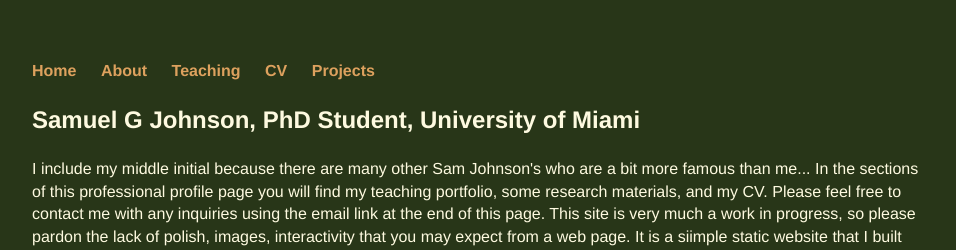
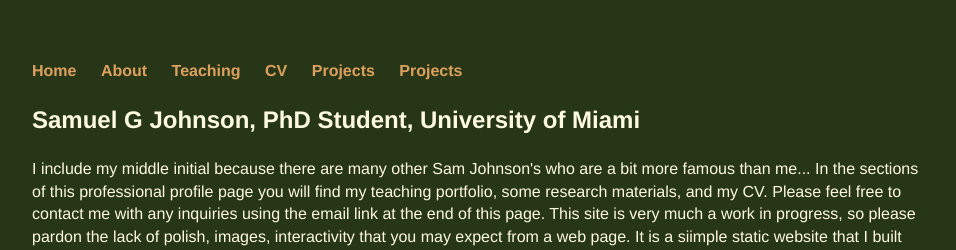
Before and after one commit to samgjohnson/samgjohnson.github.io, a Jekyll site: the page built from index.html, in a window 1280 px wide. Shown: the top 250 px of the page, without its empty margins (160-1116 px from the left). Built offline with Jekyll 4.4.1, drawn with Linux system fonts in a browser that asks for light colours.

Commit message:
Update default.html

```diff
--- a/_layouts/default.html
+++ b/_layouts/default.html
@@ -10,9 +10,10 @@
 	    		<ul>
 	        		<li><a href="/">Home</a></li>
 		        	<li><a href="/about">About</a></li>
-					    <li><a href="/teaching portfolio">Teaching</a></li>
+				<li><a href="/teaching portfolio">Teaching</a></li>
 	        		<li><a href="/cv">CV</a></li>
-							<li><a href="/dhprojects">Projects</a></li>
+				<li><a href="/dhprojects">Projects</a></li>
+				<li><a href="/language services">Projects</a></li>
 	      		</ul>
 			</nav>
 			<div class="container">
```
